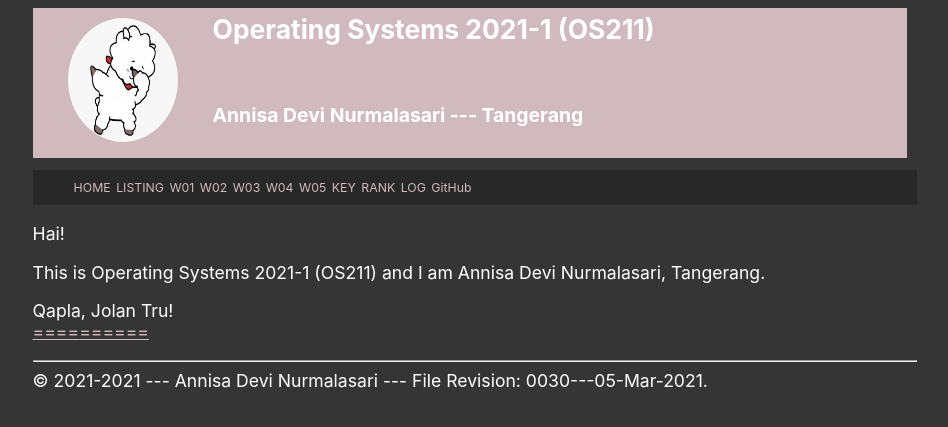
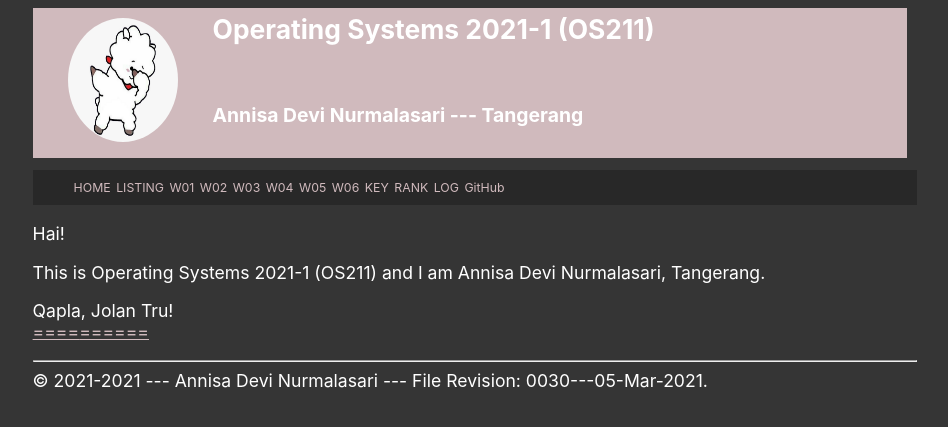
Before and after one commit to annisadevin/os211, a Jekyll site: the page built from index.md, in a window 1280 px wide. Shown: the top 427 px of the page, without its empty margins (165-1113 px from the left). Built offline with Jekyll 4.4.1, drawn with Linux system fonts in a browser that asks for light colours.

Commit message:
update link w06

```diff
--- a/_includes/navbar.html
+++ b/_includes/navbar.html
@@ -11,6 +11,7 @@
     <li class='listitem'><a href='{{ site.baseurl }}/W03/'>W03</a></li>
     <li class='listitem'><a href='{{ site.baseurl }}/W04/'>W04</a></li>
     <li class='listitem'><a href='{{ site.baseurl }}/W05/'>W05</a></li>
+    <li class='listitem'><a href='{{ site.baseurl }}/W06/'>W06</a></li>
     <li class='listitem'><a href='{{ site.baseurl }}/TXT/mypubkey.txt'>KEY</a></li>
     <li class='listitem'><a href='{{ site.baseurl }}/TXT/myrank.txt'>RANK</a></li>
     <li class='listitem'><a href='{{ site.baseurl }}/TXT/mylog.txt'>LOG</a></li>
```
Also changed, not shown: 6 other files.
